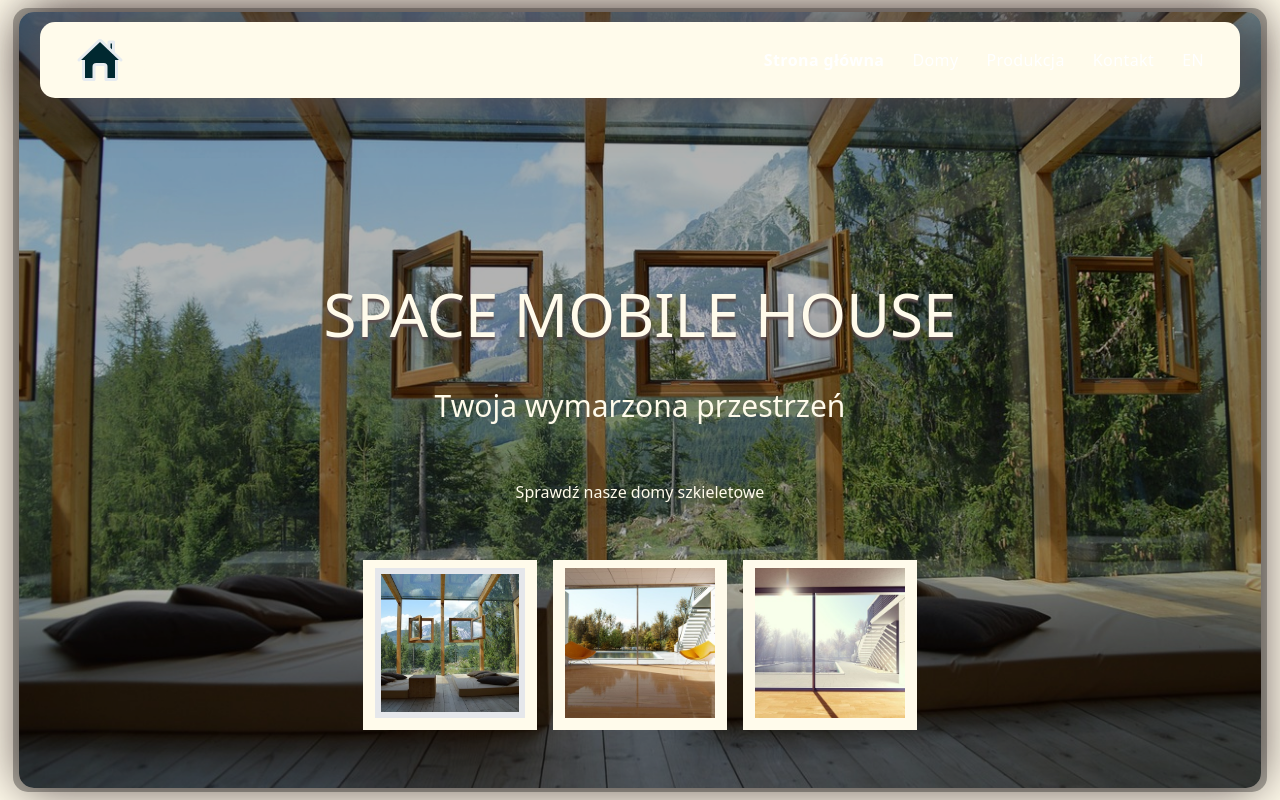
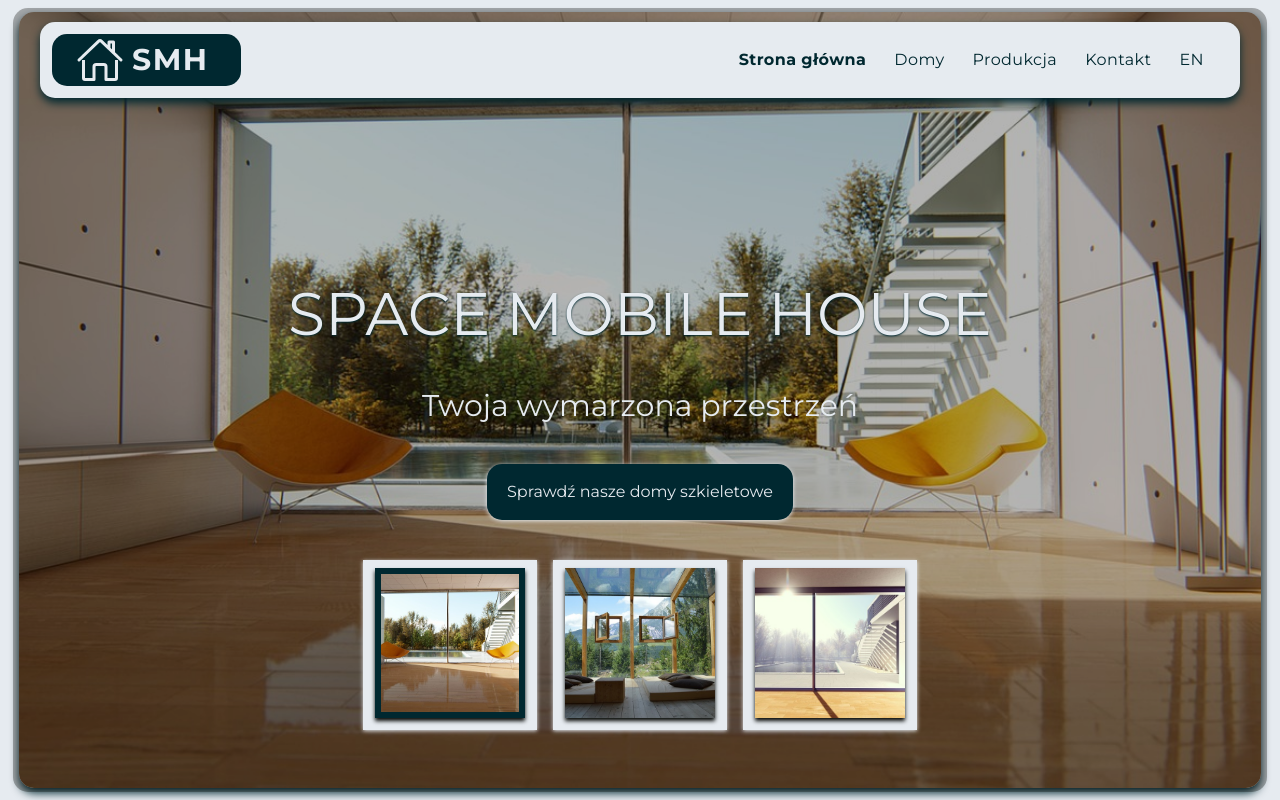
Before and after one commit to designByMilencja/frame-houses, a Next.js app: page / in a window 1280 px wide. Shown: the top 800 px of the page. Built offline with nearby package versions, Linux system fonts and the light colour scheme.

Commit message:
fix(): changed globals styles

```diff
--- a/constants/index.js
+++ b/constants/index.js
@@ -21,8 +21,8 @@ export const navLinks = [
     },
 ];
 
-export const backgrounds = ['/hero/pic-big.jpg', '/hero/pool-big.jpg', '/hero/window-big.jpg']
-export const backgroundsSmall = ['/hero/pic-small.jpg', '/hero/pool-small.jpg', '/hero/window-small.jpg']
+export const backgrounds = [ '/hero/pool-big.jpg', '/hero/pic-big.jpg', '/hero/window-big.jpg']
+export const backgroundsSmall = ['/hero/pool-small.jpg', '/hero/pic-small.jpg', '/hero/window-small.jpg']
 export const questions1 = [
     'Ważna jest dla Ciebie elastyczność i niezależność?',
     'Preferujesz bardziej ekonomiczne rozwiązania mieszkalne?',
@@ -72,10 +72,10 @@ export const pluses = [
     desc: "Domki mobilne są przenośne, co oznacza, że można je łatwo przewozić z miejsca na miejsce. To idealne" +
         " rozwiązanie dla osób, które pragną zmieniać lokalizację czy podróżować, ale mogą mieć też stałe miejsce" +
         " bez konieczności wprowadzania zmian"},
-    {title: "Dostosowywanie do Potrzeb",
+    {title: "Dostosowanie do Potrzeb",
         desc: "Domki mobilne możesz dostosować do indywidualnych potrzeb. Możesz wybrać rozkład pomieszczeń," +
             " wykończenia i dodatki, aby stworzyć dom dokładnie tak, jak tego potrzebujesz."},
-    {title: "Energooszczędność:",
+    {title: "Energooszczędność",
     desc: "Są zaprojektowane z myślą o efektywnym wykorzystaniu energii. Mogą być dobrze izolowane i wyposażone w" +
         " systemy oszczędzania energii, co prowadzi do niższych rachunków za prąd i ogrzewanie."},
     {title: "Szybka Budowa",
--- a/styles/globals.css
+++ b/styles/globals.css
@@ -1,11 +1,12 @@
-@import url('https://fonts.googleapis.com/css2?family=Bricolage+Grotesque:opsz,wght@10..48,400;10..48,700&display=swap');
+@import url('https://fonts.googleapis.com/css2?family=Montserrat:wght@400;700&display=swap');
+
 
 @tailwind base;
 @tailwind components;
 @tailwind utilities;
 
 :root {
-    --foreground-rgb: "#CDDBDC";
+    --foreground-rgb: 230, 235, 240;
     --background-end-rgb: 255, 255, 255;
 }
 
@@ -24,7 +25,7 @@ body {
 
 .clip-trapezoid-primary {
     clip-path: polygon(0 0, 130% 10%, 130% 30%, 180% 10%);
-    background-color: #fffbeb;
+    background-color: #E6EBF0;
 }
 
 .custom-shape {
@@ -41,7 +42,7 @@ body {
     left: 0;
     right: 0;
     height: 70px;
-    background: #fffbeb;
+    background: #E6EBF0;
     border-radius: 50%;
     transform: translateY(-50%);
 }
@@ -52,14 +53,23 @@ body {
 .circle-end {
     border-radius: 20% 0 20% 0;
 }
-.box-with-shadow {
-    box-shadow: 0 6px 4px rgb(44, 44, 44);
+.box-with-lightShadow {
+    box-shadow: 0 1px 4px rgb(230, 235, 240);
+}
+.box-with-darkShadow {
+    box-shadow: 0 3px 4px rgb(7, 9, 6);
 }
 .text-with-shadow {
-    text-shadow: 0 3px 2px rgb(92, 78, 78);
+    text-shadow: 0 1px 2px rgb(0, 40, 48);
+}
+.text-with-darkShadow {
+    text-shadow: 0 1px 2px rgb(7, 9, 6);
 }
 .shadow {
-    box-shadow: 0 0 50px rgb(92, 78, 78);
+    box-shadow: 0 5px 10px rgb(0, 40, 48);
+}
+.shadowDark {
+    box-shadow: 0 0 20px rgb(7, 9, 6);
 }
 .active {
     font-weight: bolder;
--- a/tailwind.config.js
+++ b/tailwind.config.js
@@ -8,14 +8,12 @@ module.exports = {
       theme: {
         extend: {
           colors: {
-            primary: "#fffbeb",
-            text: "#000000",
-            light: "#817272",
-            dark: "#5C4E4E"
-            ,
+            primary: "#E6EBF0",
+            text: "#070906",
+            green: "#002830",
           },
           fontFamily: {
-            bricolage: ["Bricolage Grotesque", "sans-serif"],
+            mont: ["Montserrat", "sans-serif"],
           },
         },
         screens: {
```
